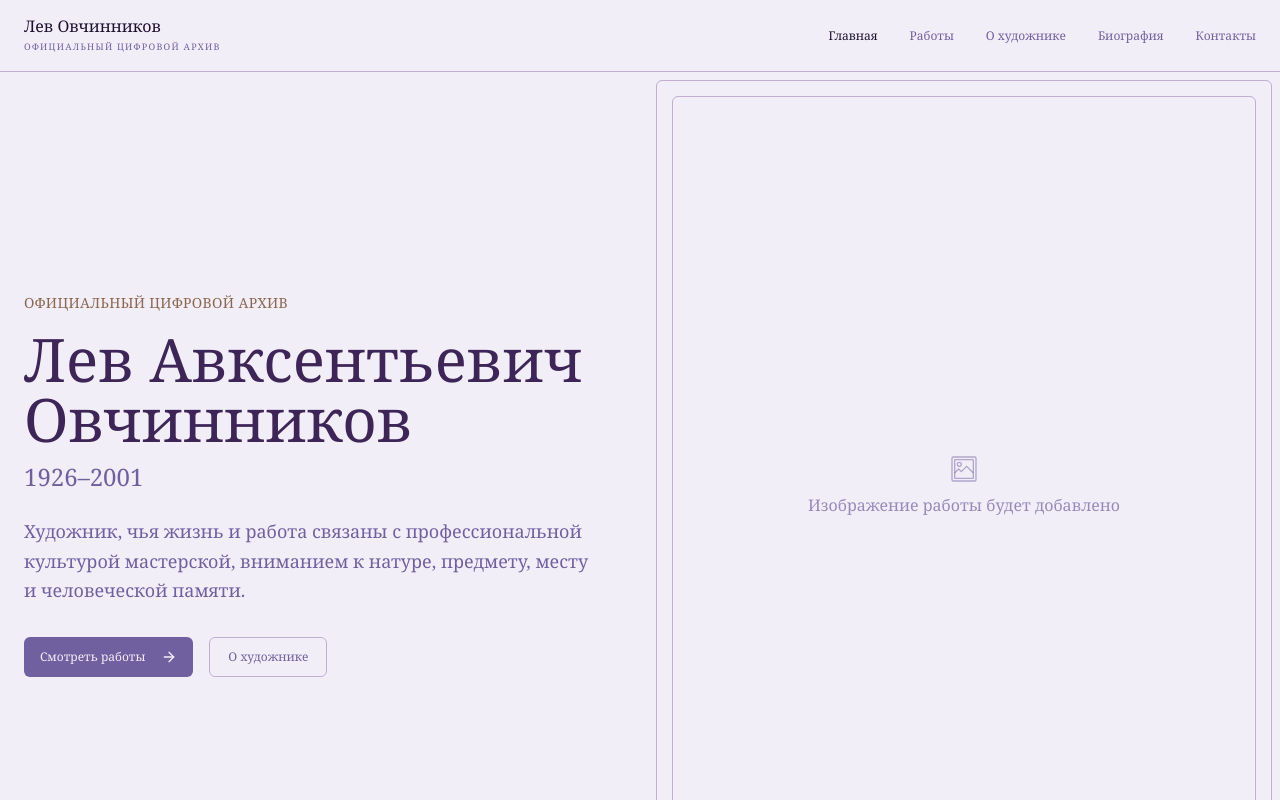
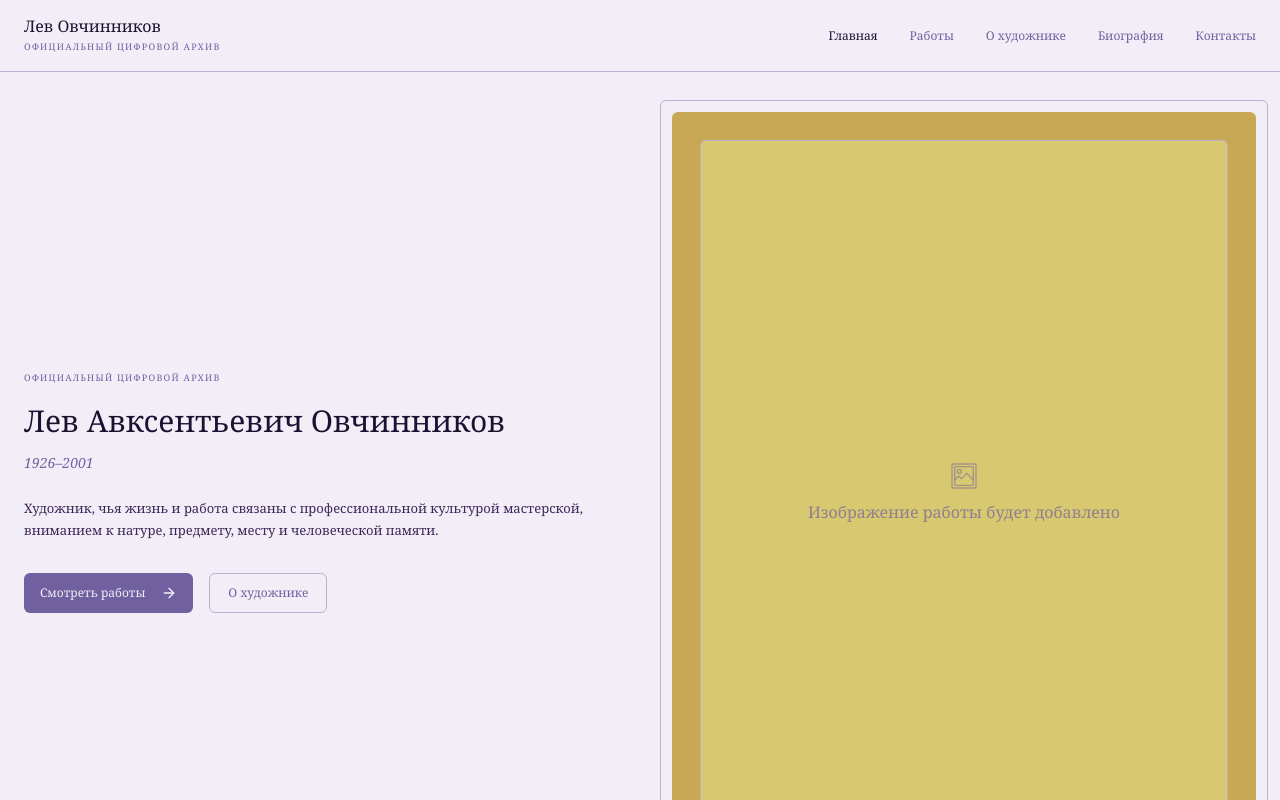
Before and after one commit to odmal88/LA_Ovchinnikov, a Next.js app: page / in a window 1280 px wide. Shown: the top 800 px of the page. Built offline with nearby package versions, Linux system fonts and the light colour scheme.

Commit message:
Update home hero colors

```diff
--- a/components/home/hero-section.tsx
+++ b/components/home/hero-section.tsx
@@ -6,35 +6,25 @@ import { PlaceholderImage } from "@/components/shared/placeholder-image";
 
 export function HeroSection() {
   return (
-    <section className="min-h-[90vh] flex items-center pt-20 md:pt-24">
+    <section className="min-h-[90vh] flex items-center pt-24 md:pt-28 bg-background">
       <div className="container mx-auto px-4 md:px-6">
-        <div className="grid grid-cols-1 lg:grid-cols-2 gap-8 lg:gap-16 items-center">
-          {/* Текстовый блок */}
+        <div className="grid grid-cols-1 lg:grid-cols-2 gap-10 lg:gap-16 items-center">
           <div className="order-2 lg:order-1">
             <div className="max-w-xl">
-              {/* Статус архива */}
-              <p className="text-sm text-ocher uppercase tracking-wide mb-4">
+              <p className="text-[9px] font-normal text-primary uppercase tracking-[0.14em] mb-4">
                 {siteConfig.archiveStatus}
               </p>
-
-              {/* Имя художника */}
-              <h1 className="font-serif text-4xl sm:text-5xl lg:text-6xl text-foreground mb-3 text-balance">
+              <h1 className="font-serif text-[30px] leading-tight font-normal text-heading mb-3 text-balance">
                 {siteConfig.artistName}
               </h1>
-
-              {/* Годы жизни */}
-              <p className="text-xl md:text-2xl text-muted-foreground mb-6">
+              <p className="text-[14px] italic text-primary mb-6">
                 {siteConfig.artistYears}
               </p>
-
-              {/* Вводный текст */}
-              <p className="text-base md:text-lg text-muted-foreground leading-relaxed mb-8 text-pretty">
+              <p className="text-[13px] text-foreground leading-[1.65] mb-8 text-pretty">
                 {homeContent.heroSubtitle}
               </p>
-
-              {/* Кнопки действий */}
               <div className="flex flex-wrap gap-4">
-                <Button asChild size="lg" className="bg-olive hover:bg-olive/90">
+                <Button asChild size="lg" className="bg-primary text-primary-foreground hover:bg-primary/90">
                   <Link href="/works">
                     Смотреть работы
                     <ArrowRight className="ml-2 h-4 w-4" />
@@ -46,16 +36,13 @@ export function HeroSection() {
               </div>
             </div>
           </div>
-
-          {/* Изображение */}
           <div className="order-1 lg:order-2">
+            <div className="relative max-w-md mx-auto lg:max-w-none bg-gold p-5 md:p-7 rounded-md">
+              <div className="hidden md:block absolute -inset-3 border border-soft rounded-md" />
               <div className="relative">
-              {/* Декоративная рамка */}
-              <div className="absolute -inset-4 border border-soft rounded-sm -z-10 hidden md:block" />
-
                 <PlaceholderImage
                   aspectRatio="portrait"
-                className="w-full max-w-md mx-auto lg:max-w-none"
+                  className="w-full border border-soft bg-placeholder"
                   text="Изображение работы будет добавлено"
                   size="lg"
                 />
@@ -63,6 +50,7 @@ export function HeroSection() {
             </div>
           </div>
         </div>
+      </div>
     </section>
   );
 }
```
Lines whose indentation alone changed are shown as unchanged.
